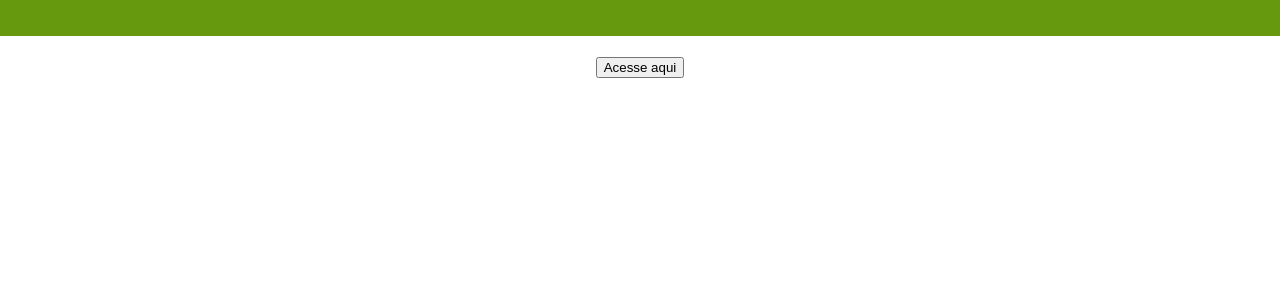
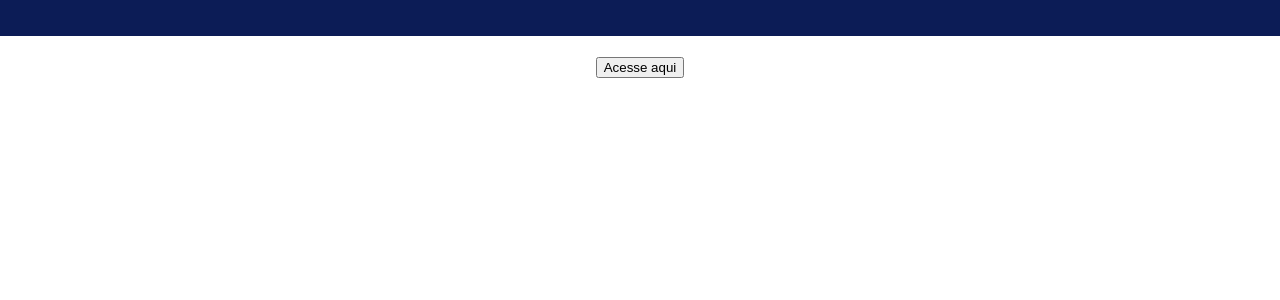
Before and after one commit to jullianamartins/QASolidarioPercy, a React (Create React App) app: page / in a window 1280 px wide. Shown: the top 300 px of the page. Built offline with nearby package versions, Linux system fonts and the light colour scheme.

Commit message:
mudança de cor

```diff
--- a/src/App.css
+++ b/src/App.css
@@ -1,5 +1,5 @@
 .header {
-  background-color: rgb(102, 153, 14);
+  background-color: rgb(12, 28, 86);
   color: white;
   padding: 10px;
   text-align: center;
```
